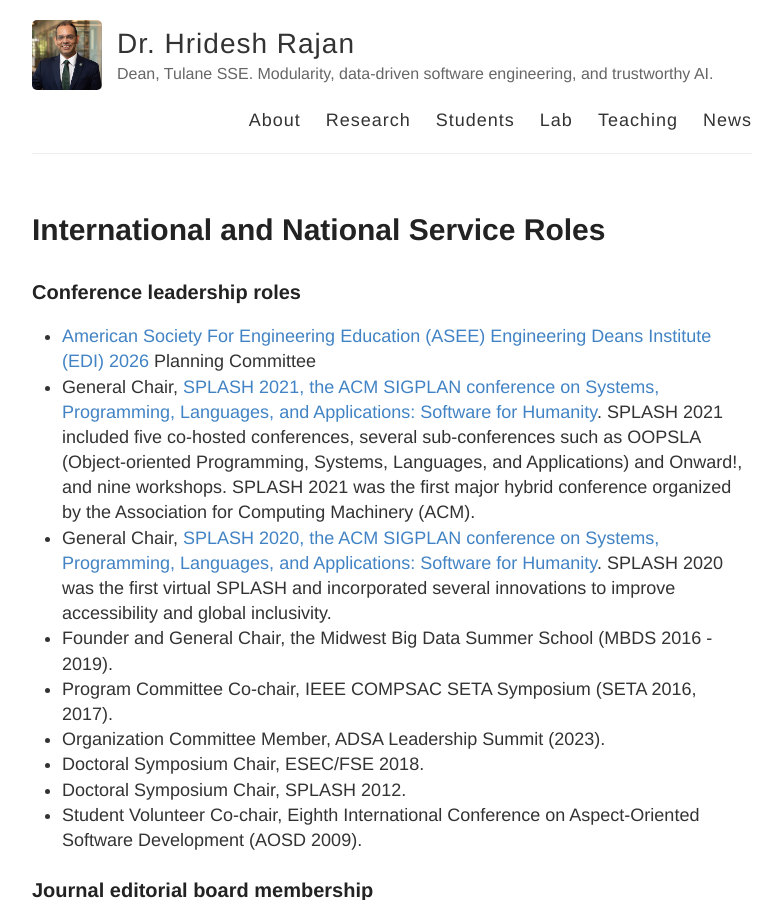
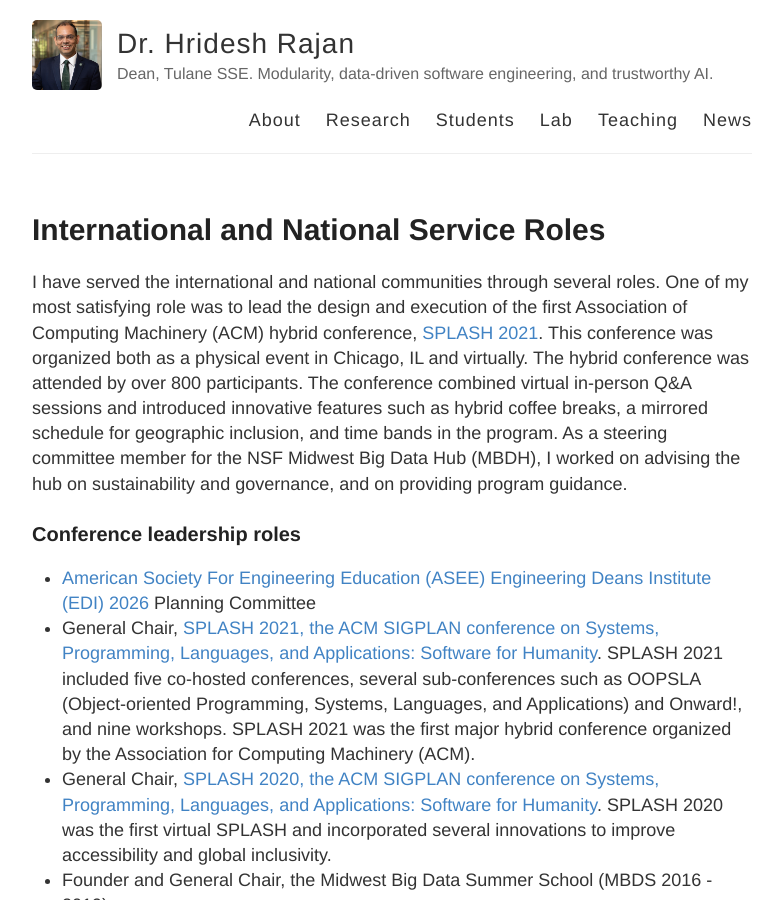
Before and after one commit to hridesh/hridesh.github.io, a Jekyll site: the page built from service.md, in a window 1280 px wide and 900 px high. Shown: the whole window, without its empty margins (248-1031 px from the left). Built offline with Jekyll 4.4.1, drawn with Linux system fonts in a browser that asks for light colours.

Commit message:
misc changes

```diff
--- a/service.md
+++ b/service.md
@@ -3,6 +3,19 @@ layout: page
 title: International and National Service Roles
 permalink: /service/
 ---
+
+I have served the international and national communities through several roles.
+One of my most satisfying role was to lead the design and execution of the
+first Association of Computing Machinery (ACM) hybrid conference, [SPLASH 2021](https://2021.splashcon.org/).
+This conference was organized both as a physical event in Chicago, IL and virtually.
+The hybrid conference was attended by over 800 participants.
+The conference combined virtual in-person Q&A sessions and introduced innovative
+features such as hybrid coffee breaks, a mirrored schedule for geographic
+inclusion, and time bands in the program.
+As a steering committee member for the NSF Midwest Big Data Hub (MBDH),
+I worked on advising the hub on sustainability and governance, and on providing
+program guidance.
+
 
 ### Conference leadership roles
 
```
